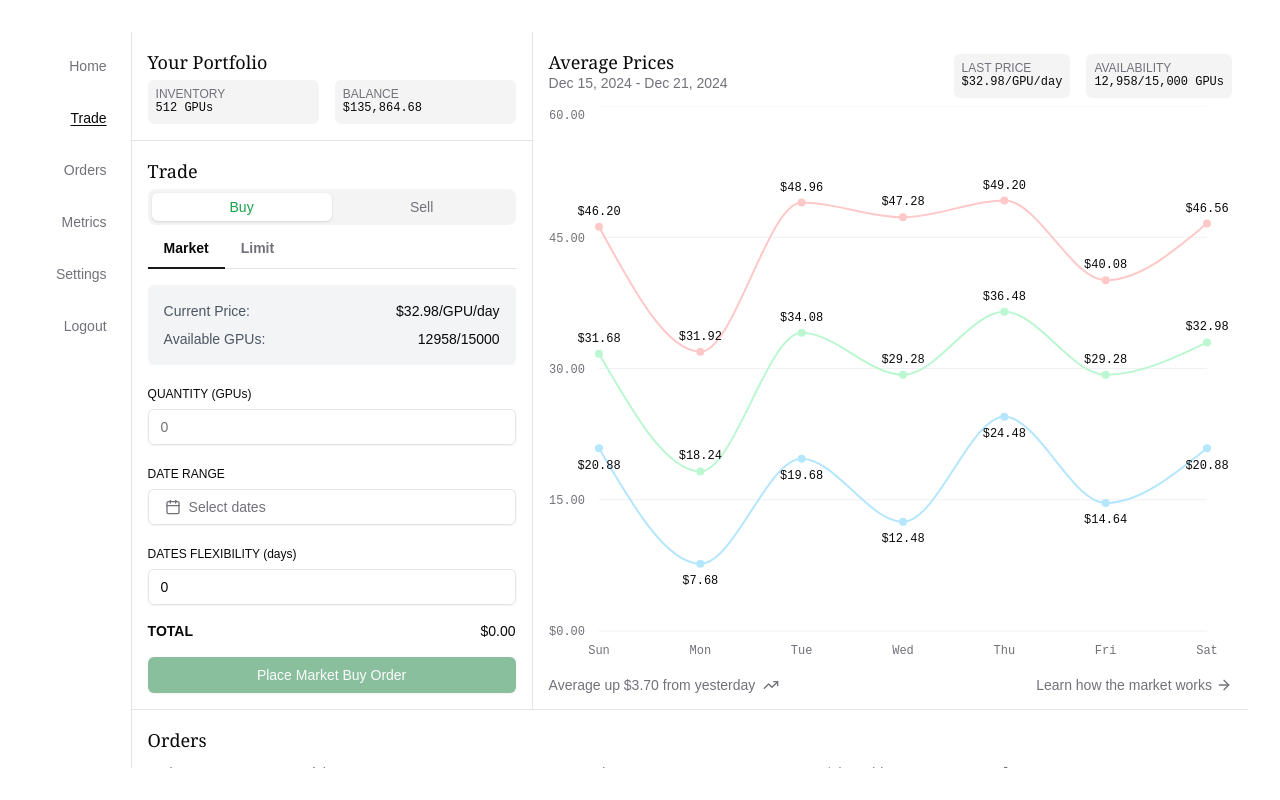
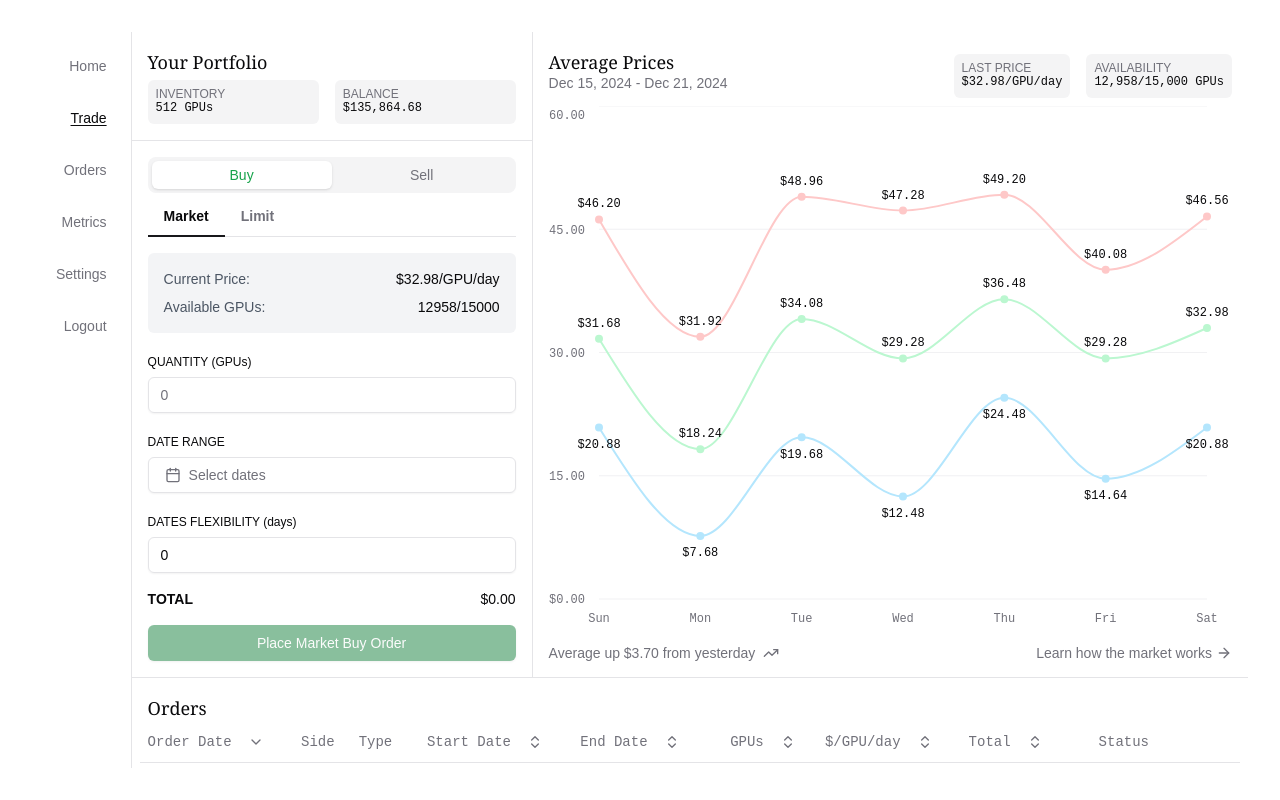
Before and after one commit to darzyx/gpu-auction-house, a Next.js app: page / in a window 1280 px wide. Built offline with nearby package versions, Linux system fonts and the light colour scheme.

Commit message:
Remove trade section title to preserve vertical space

```diff
--- a/src/components/trade/index.tsx
+++ b/src/components/trade/index.tsx
@@ -120,7 +120,6 @@ export default function Trade() {
 
     return (
         <div className="space-y-1">
-            <h2 className="text-lg font-georgia">Trade</h2>
             <Tabs value={tradeType} onValueChange={(value) => setTradeType(value as TradeType)}>
                 <TabsList className="grid w-full grid-cols-2">
                     <TabsTrigger value="buy">
```
